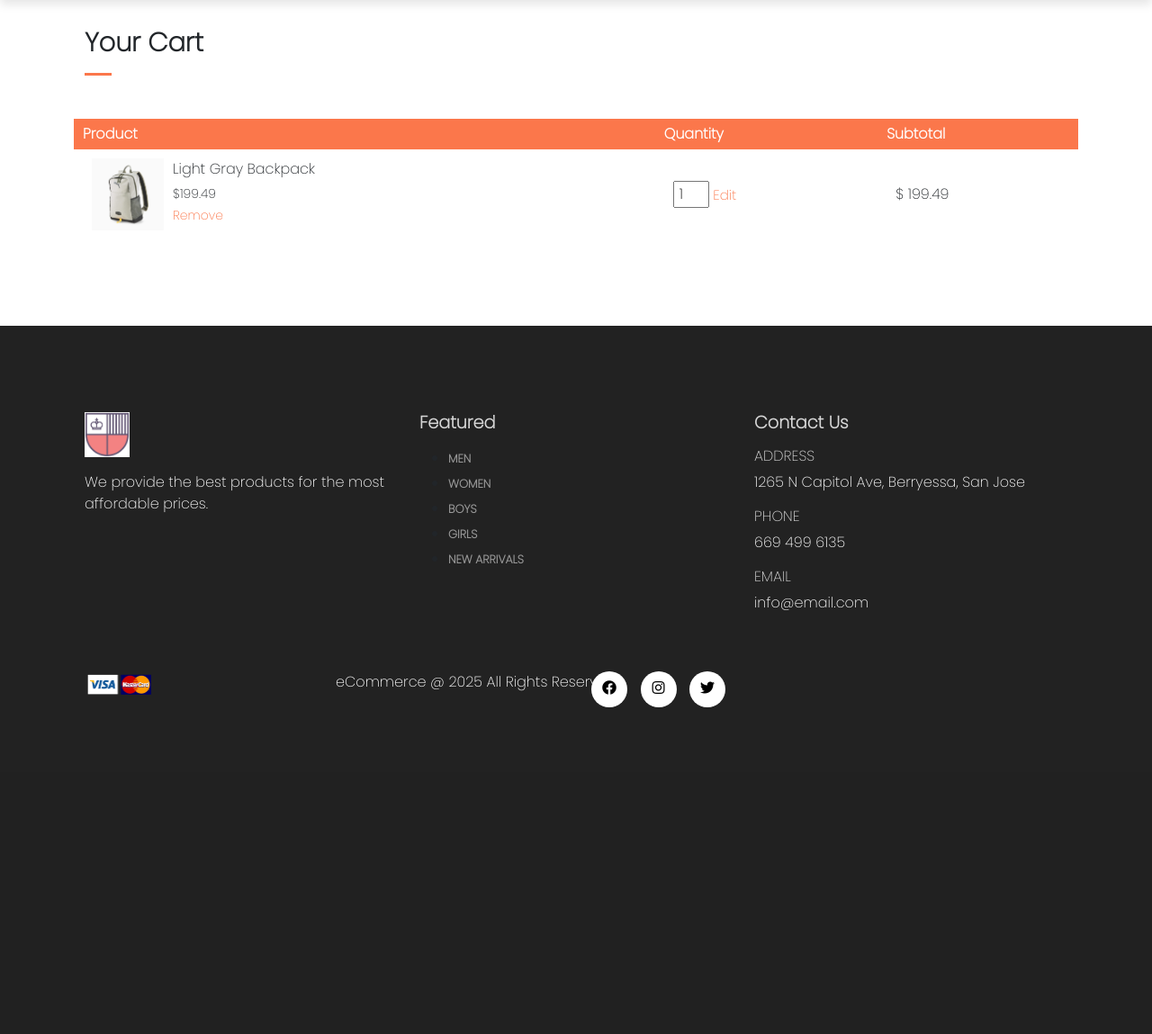
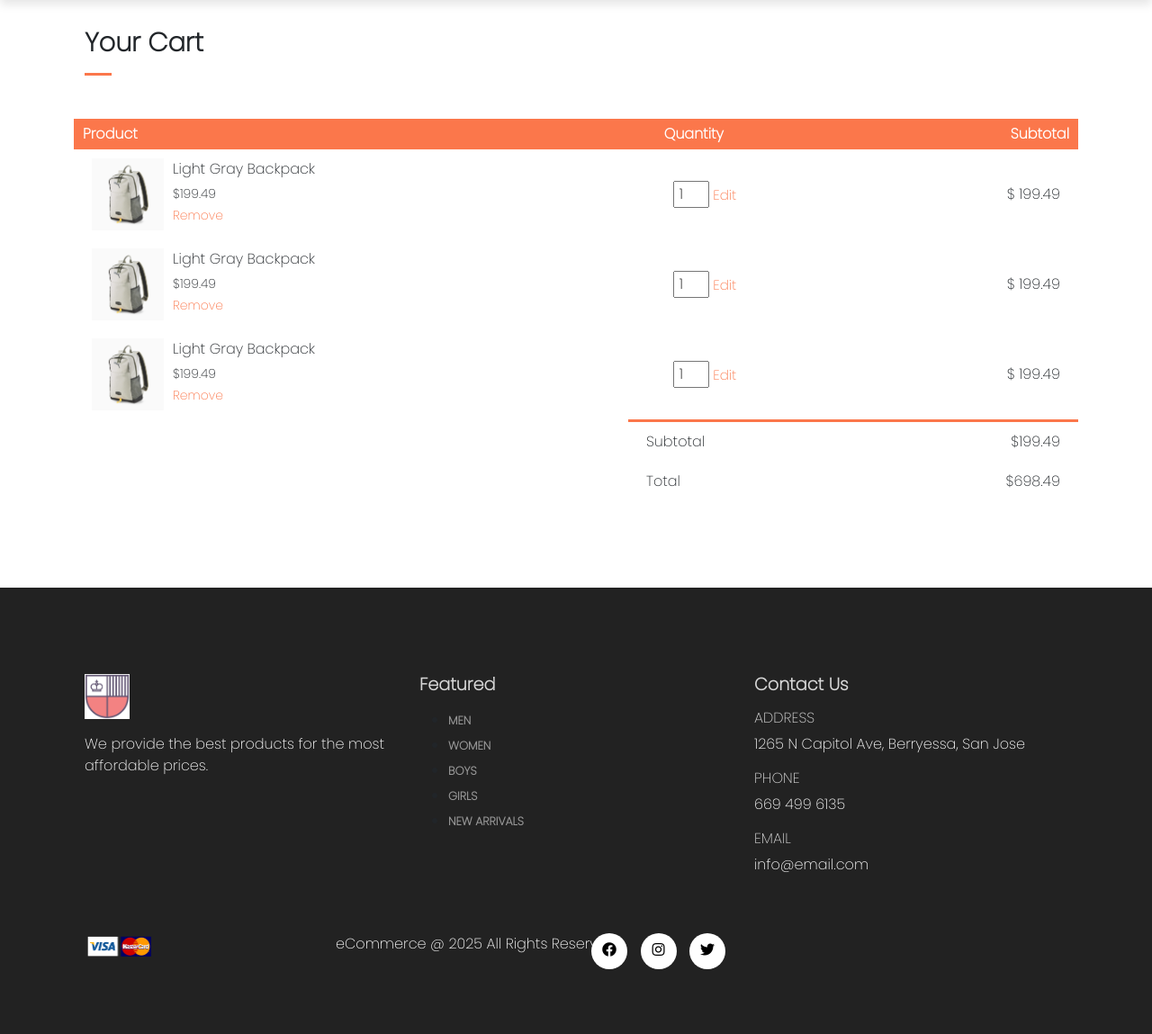
Before and after one commit to leoAshu/eCommerce-website, a PHP site: page /cart.html in a window 1280 px wide. Shown: the part 114-1263 px from the top of the page at 90% size. Before the commit the page ends 972 px from the top, so only its background shows below. Run offline with PHP 8.4, Linux system fonts and the light colour scheme.

Commit message:
adds and designs 'total' section of cart

```diff
--- a/assets/css/style.css
+++ b/assets/css/style.css
@@ -400,3 +400,22 @@ footer .copyright img {
 .cart .product-info p {
     margin-bottom: 3px;
 }
+
+.cart-total {
+    display: flex;
+    justify-content: flex-end;
+}
+
+.cart-total table {
+    width: 100%;
+    max-width: 500px;
+    border-top: 3px solid #FB774B;
+}
+
+td:last-child {
+    text-align: right;
+}
+
+th:last-child {
+    text-align: right;
+}
--- a/cart.html
+++ b/cart.html
@@ -69,11 +69,13 @@
         </div>
 
         <table class="mt-5 pt-5">
+
             <tr>
                 <th>Product</th>
                 <th>Quantity</th>
                 <th>Subtotal</th>
             </tr>
+
             <tr>
                 <td>
                     <div class="product-info">
@@ -95,7 +97,66 @@
                     <span class="product-price">199.49</span>
                 </td>
             </tr>
+
+            <tr>
+                <td>
+                    <div class="product-info">
+                        <img src="assets/imgs/f1.jpg"/>
+                        <div>
+                            <p>Light Gray Backpack</p>
+                            <small><span>$</span>199.49</small>
+                            <br>
+                            <a class="remove-btn" href="#">Remove</a>
+                        </div>
+                    </div>
+                </td>
+                <td>
+                    <input type="number"  value="1"/>
+                    <a class="edit-btn" href="#">Edit</a>
+                </td>
+                <td>
+                    <span>$</span>
+                    <span class="product-price">199.49</span>
+                </td>
+            </tr>
+
+            <tr>
+                <td>
+                    <div class="product-info">
+                        <img src="assets/imgs/f1.jpg"/>
+                        <div>
+                            <p>Light Gray Backpack</p>
+                            <small><span>$</span>199.49</small>
+                            <br>
+                            <a class="remove-btn" href="#">Remove</a>
+                        </div>
+                    </div>
+                </td>
+                <td>
+                    <input type="number"  value="1"/>
+                    <a class="edit-btn" href="#">Edit</a>
+                </td>
+                <td>
+                    <span>$</span>
+                    <span class="product-price">199.49</span>
+                </td>
+            </tr>
+
         </table>
+
+        <div class="cart-total">
+            <table>
+                <tr>
+                    <td>Subtotal</td>
+                    <td>$199.49</td>
+                </tr>
+
+                <tr>
+                    <td>Total</td>
+                    <td>$698.49</td>
+                </tr>
+            </table>
+        </div>
     </section>
 
 
```
